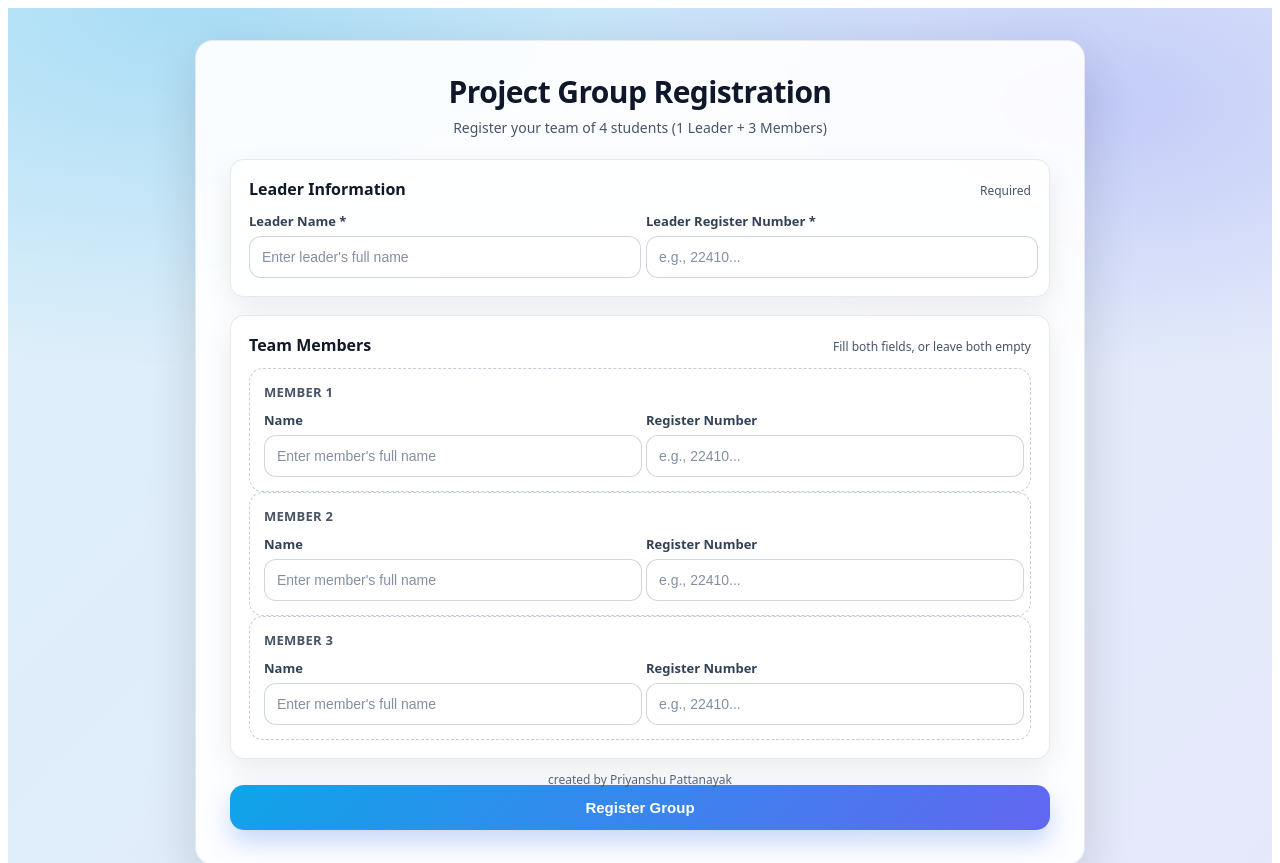
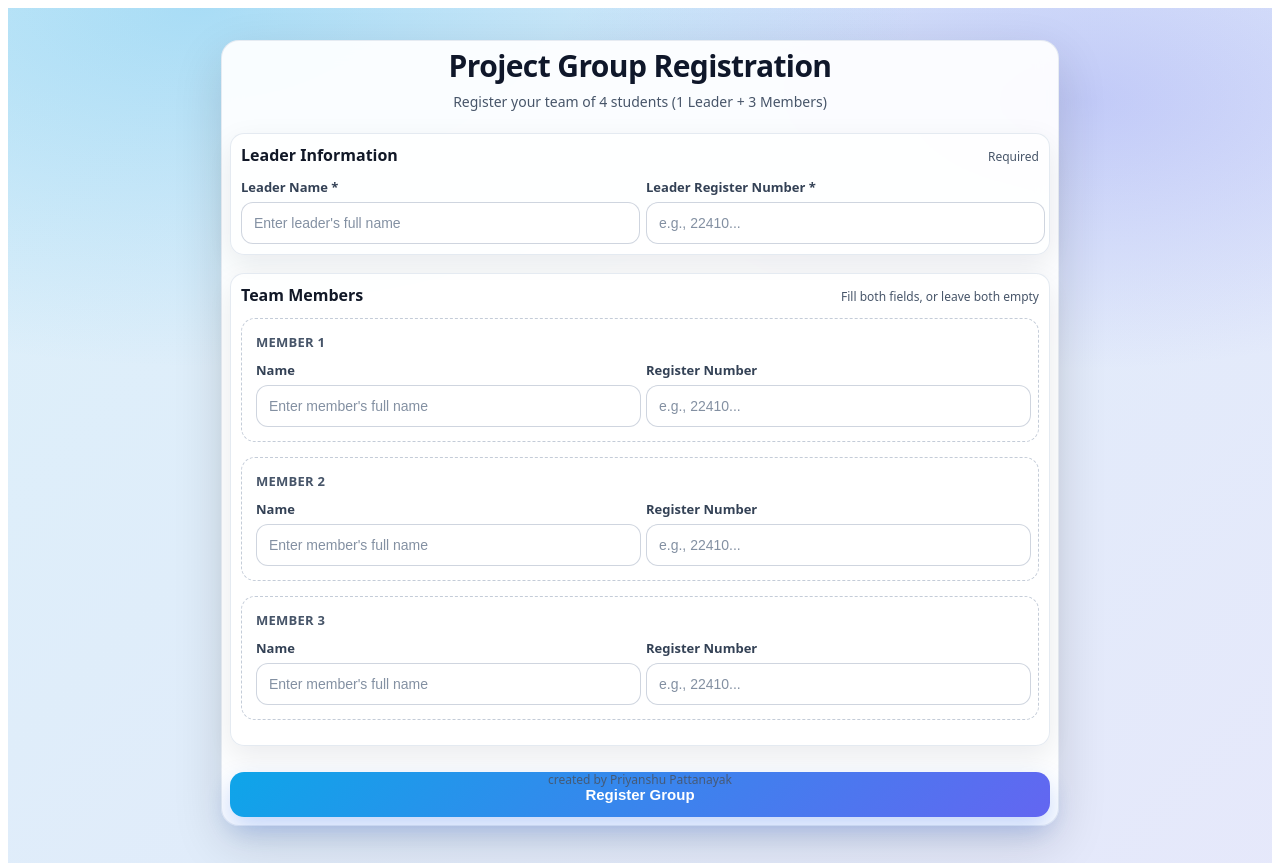
Before and after one commit to Mavricx/groupCreationForm, a React (Vite) app: page / in a window 1280 px wide. Shown: the top 863 px of the page. Built offline with nearby package versions, Linux system fonts and the light colour scheme; no server answers.

Commit message:
small changes

```diff
--- a/src/GroupRegistration.css
+++ b/src/GroupRegistration.css
@@ -49,7 +49,7 @@
   -webkit-backdrop-filter: blur(10px);
   border: 1px solid rgba(226, 232, 240, 0.85);
   border-radius: var(--gr-radius);
-  padding: 34px;
+  padding: 8px;
   box-shadow: var(--gr-shadow);
 }
 
@@ -81,7 +81,8 @@
   background: var(--gr-surface-2);
   border: 1px solid rgba(226, 232, 240, 0.9);
   border-radius: 14px;
-  padding: 18px;
+  padding: 10px;
+
   box-shadow: var(--gr-shadow-soft);
 }
 
@@ -161,6 +162,7 @@
   border-radius: 14px;
   padding: 14px;
   background: rgba(255, 255, 255, 0.55);
+  margin-bottom: 15px;
 }
 
 .gr-memberTitle {
```
